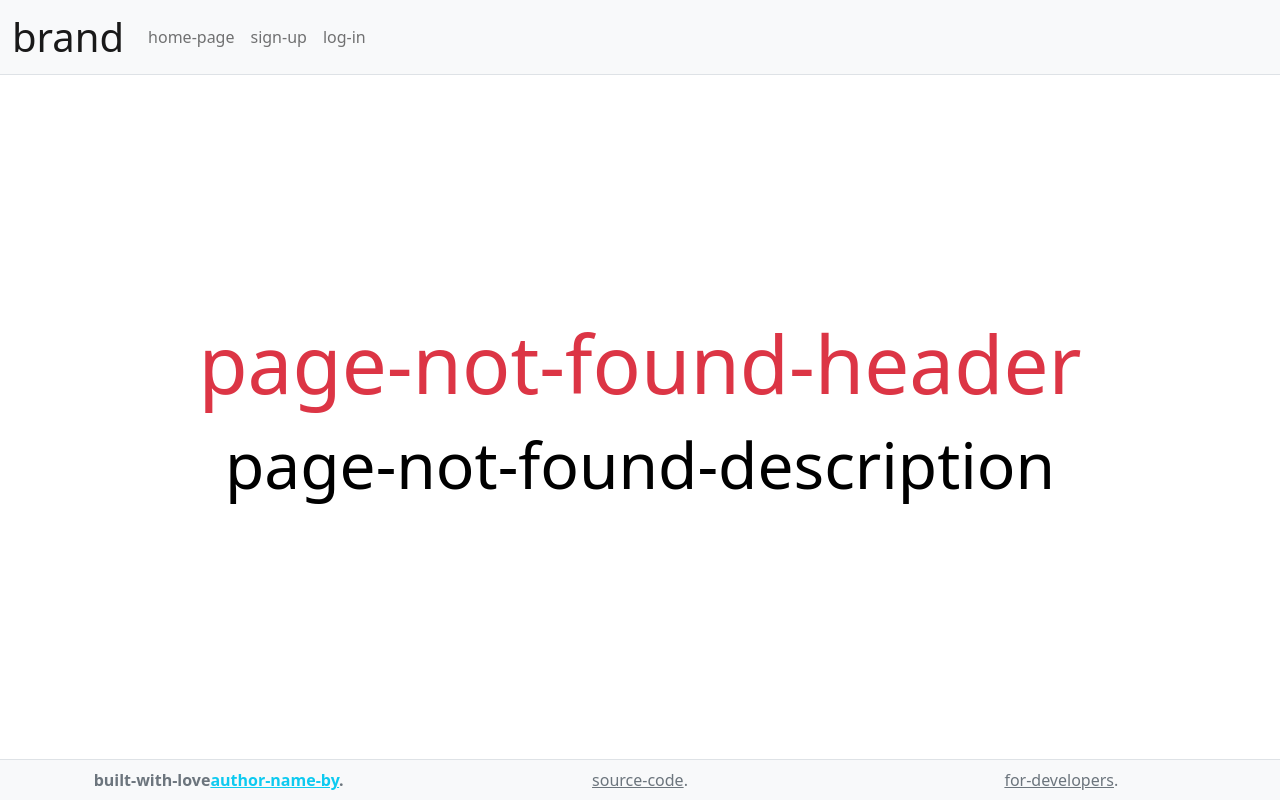
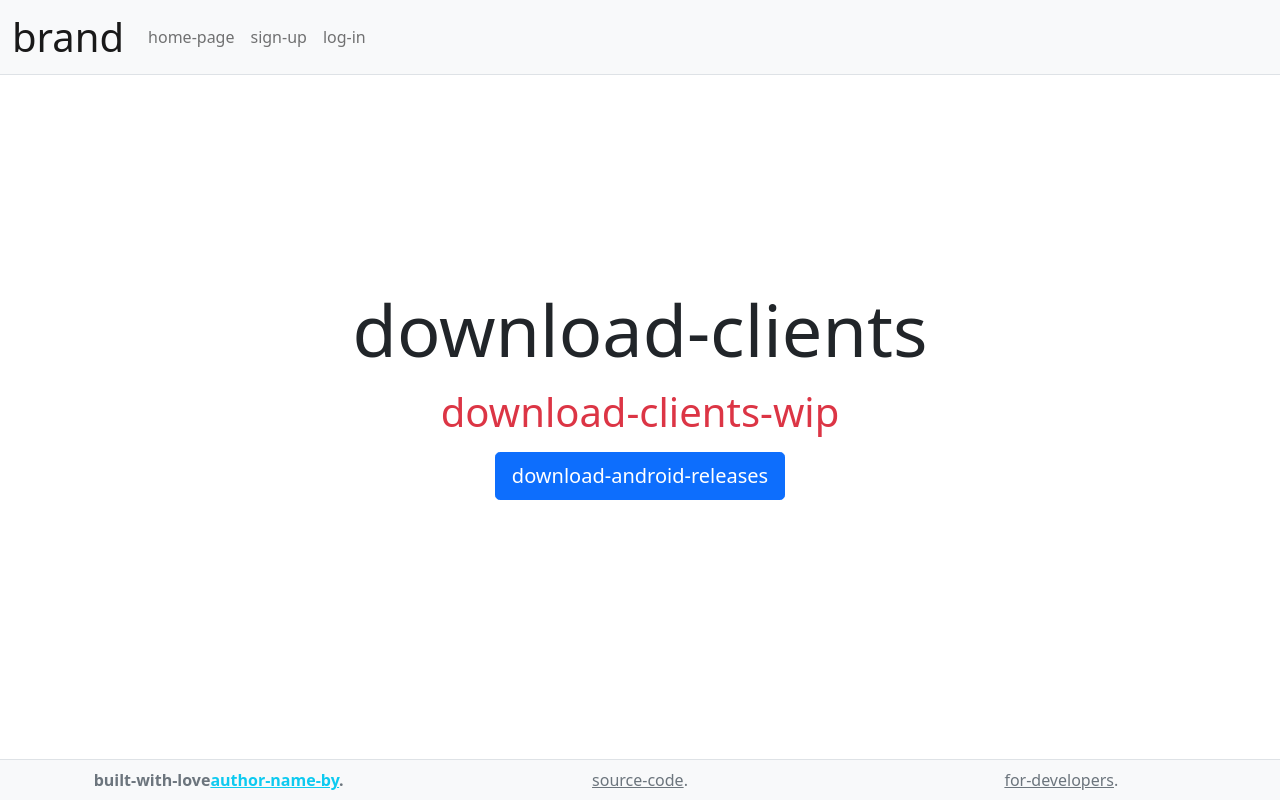
Before and after one commit to florgon/notes-web, a React (Create React App) app: page /download in a window 1280 px wide. Built offline with nearby package versions, Linux system fonts and the light colour scheme; what i18next-xhr-backend would draw is missing.

Commit message:
Download clients page, brand change.

```diff
--- a/src/App.js
+++ b/src/App.js
@@ -11,6 +11,7 @@ import LoadingFallback from './components//LoadingFallback';
 import HomePage          from './pages/HomePage';
 import NotFoundPage      from './pages/NotFoundPage';
 import DevDocsPage       from './pages/DevDocsPage';
+import DownloadPage      from './pages/DownloadPage'
 import TermsOfUsePage    from './pages/legal/TermsOfUsePage';
 import PrivacyPolicyPage from './pages/legal/PrivacyPolicyPage';
 import NotesListPage     from './pages/notes/NotesListPage';
@@ -50,6 +51,7 @@ const PageRoutes = function(){
       <Route path='/auth/connect' element={<AuthConnectPage/>} />
 
       {/* Other stuff. */}
+      <Route path='/download' element={<DownloadPage/>} />
       <Route path='/dev/docs' element={<DevDocsPage/>} />
       <Route path='/legal/terms-of-use' element={<TermsOfUsePage/>} />
       <Route path='/legal/privacy-policy' element={<PrivacyPolicyPage/>} />
--- a/src/components/Footer.js
+++ b/src/components/Footer.js
@@ -12,7 +12,7 @@ const FooterButtons = function(){
                 {t("built-with-love")}<a href="https://kirillzhosul.site" className="link-info">{t("author-name-by")}</a>.
             </span>
             <span className="text-muted col">
-                <a href="https://github.com/kirillzhosul/notes" className="text-reset" target="_blank" rel="noreferrer">{t("source-code")}</a>.
+                <a href="https://github.com/florgon/notes-web" className="text-reset" target="_blank" rel="noreferrer">{t("source-code")}</a>.
             </span>
             <span className="text-muted col">
                 <Link to="/dev/docs" className="text-reset">{t("for-developers")}</Link>.
--- /dev/null
+++ b/src/pages/DownloadPage.js
@@ -0,0 +1,23 @@
+// Libraries.
+import React, {Fragment} from 'react';
+import {useTranslation} from 'react-i18next';
+
+const HomePage = function() {
+    /// @description Home root page.
+    const {t} = useTranslation();
+
+    document.title = t("page-title-download");
+    return (
+        <Fragment>
+            <div className="__description w-75 mx-auto text-center">
+                <p className="display-2 ">{t("download-clients")}</p>
+                <p className="display-6 text-danger">{t("download-clients-wip")}</p>
+                <a className="display-6 mb-5 btn btn-primary btn-lg" href=" https://github.com/florgon/notes-mobile/releases">{t("download-android-releases")}</a>
+
+            </div>
+
+        </Fragment>
+    )
+}
+
+export default HomePage;
--- a/src/pages/HomePage.js
+++ b/src/pages/HomePage.js
@@ -46,6 +46,10 @@ const HomePage = function() {
                 {!isAuthenticated && <NotAuthenticatedButtons t={t}/>}
 
                 <div className="col-auto">
+                    <Link className="btn btn-lg btn-outline-secondary" to="/download">{t("download-clients")}</Link>
+                </div>
+
+                <div className="col-auto">
                     <LanguageDropdown t={t}/>
                 </div>
             </div>
```
Also changed, not shown: public/locales/en/translation.json (+6 -2 lines), public/locales/ru/translation.json (+6 -2 lines).
